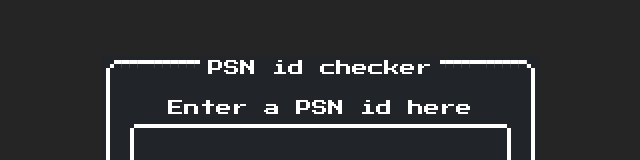
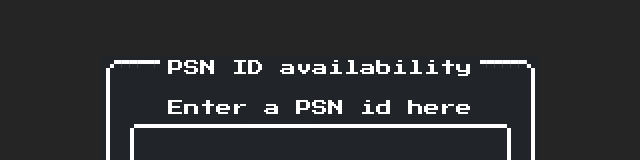
Before and after one commit to asnando/psn-id-checker, a Next.js app: page / in a window 1280 px wide. Shown: the part 224-384 px from the top of the page, without its empty margins (320-960 px from the left). Built offline with nearby package versions, Linux system fonts and the light colour scheme.

Commit message:
update page title

```diff
--- a/pages/index.js
+++ b/pages/index.js
@@ -2,6 +2,8 @@
 import Head from 'next/head';
 import fetch from 'isomorphic-unfetch';
 
+const PAGE_TITLE = 'PSN ID availability';
+const PAGE_DESCRIPTION = 'Easy Playstation Network ID availability checker.';
 const API_BASE_URL = '/api';
 
 async function checkPSNIdAvaiability(id) {
@@ -80,7 +82,7 @@
   function _renderMainBox() {
     return (
       <div className="nes-container with-title is-rounded is-dark is-centered">
-        <p className="title">PSN id checker</p>
+        <p className="title">{PAGE_TITLE}</p>
         <div className="nes-field">
           <label for="id">Enter a PSN id here</label>
           <input type="text" id="id" className="nes-input is-dark" ref={inputRef} />
@@ -141,8 +143,8 @@
     <>
       <main className="fullscreen is-center">
         <Head>
-          <title>PSN id checker</title>
-          <meta name="description" content="Easy Playstation Network ID availability checker." />
+          <title>{PAGE_TITLE}</title>
+          <meta name="description" content={PAGE_DESCRIPTION} />
         </Head>
         {_renderMainBox()}
         <br />
```
